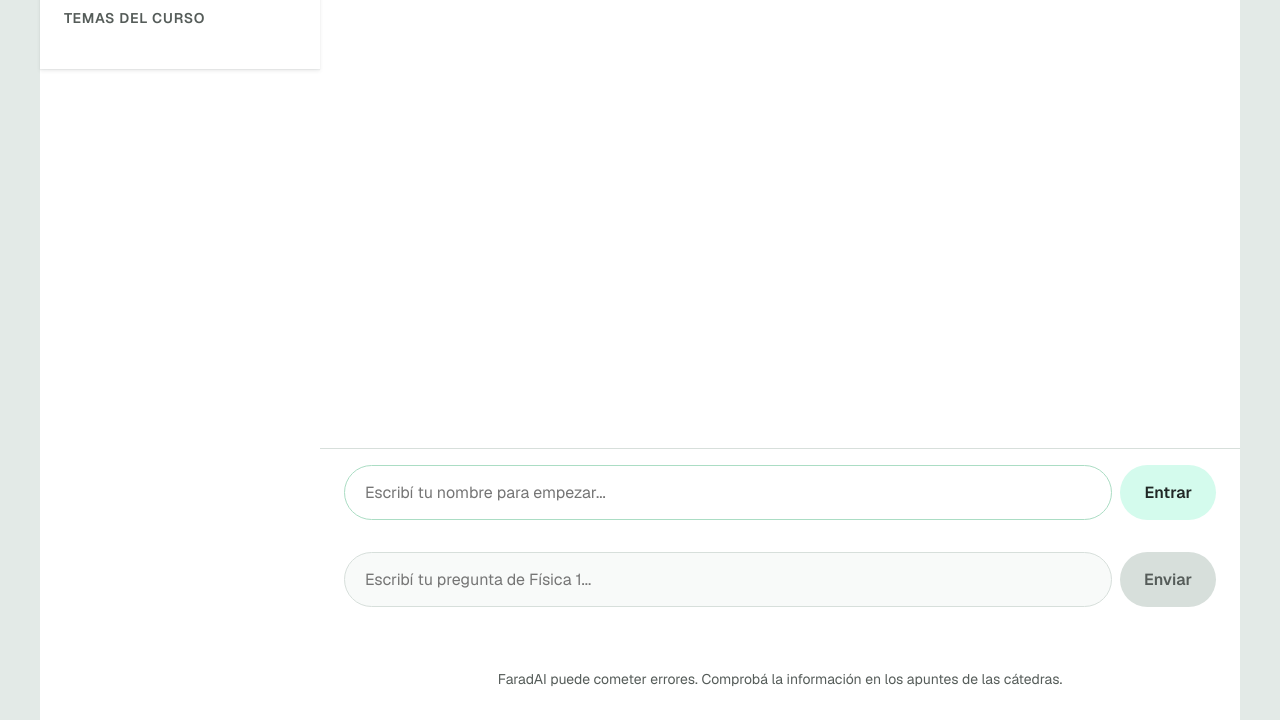
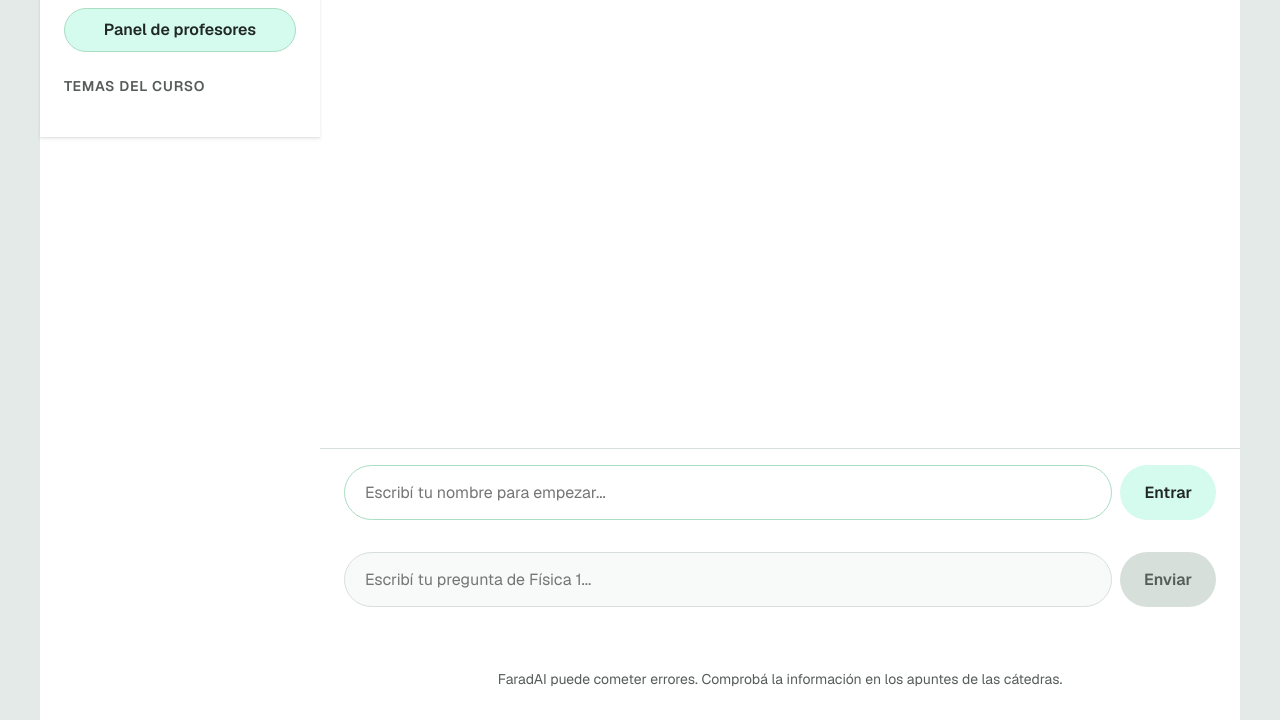
Before and after one commit to fabianalvarez7/asistente-fisica, a plain HTML site: page app/static/index.html in a window 1280 px wide. Shown: the part 80-800 px from the top of the page. Drawn offline with nearby package versions, Linux system fonts and the light colour scheme; no server answers.

Commit message:
feat(ui): link chat sidebar to dashboard

```diff
--- a/app/static/index.html
+++ b/app/static/index.html
@@ -19,6 +19,8 @@
         <img src="/img/logo-icon.svg" alt="" class="brand-icon" aria-hidden="true">
         <img src="/img/logo-wordmark.svg" alt="FaradAI" class="brand-wordmark">
       </div>
+
+      <a class="dashboard-link" href="/dashboard">Panel de profesores</a>
 
       <section class="topics-index" aria-labelledby="topics-index-title">
         <h2 id="topics-index-title" class="topics-index-title">Temas del curso</h2>
--- a/app/static/style.css
+++ b/app/static/style.css
@@ -97,6 +97,33 @@ body {
 .sidebar-brand .brand-wordmark {
   height: 30px;
   width: auto;
+}
+
+.dashboard-link {
+  display: flex;
+  align-items: center;
+  justify-content: center;
+  min-height: 44px;
+  padding: var(--space-sm) var(--space-md);
+  border: 1px solid var(--color-brand-primary-soft);
+  border-radius: var(--radius-pill);
+  background-color: var(--color-brand-primary);
+  color: var(--color-text);
+  font-size: var(--font-size-base);
+  font-weight: var(--font-weight-semibold);
+  text-align: center;
+  text-decoration: none;
+  transition: background-color 120ms ease;
+}
+
+.dashboard-link:hover {
+  background-color: var(--color-brand-primary-hover);
+}
+
+.dashboard-link:focus-visible {
+  outline: none;
+  box-shadow: 0 0 0 3px var(--color-brand-primary-soft),
+              var(--shadow-sm);
 }
 
 /* -------------------------------------------------------------------------
```
